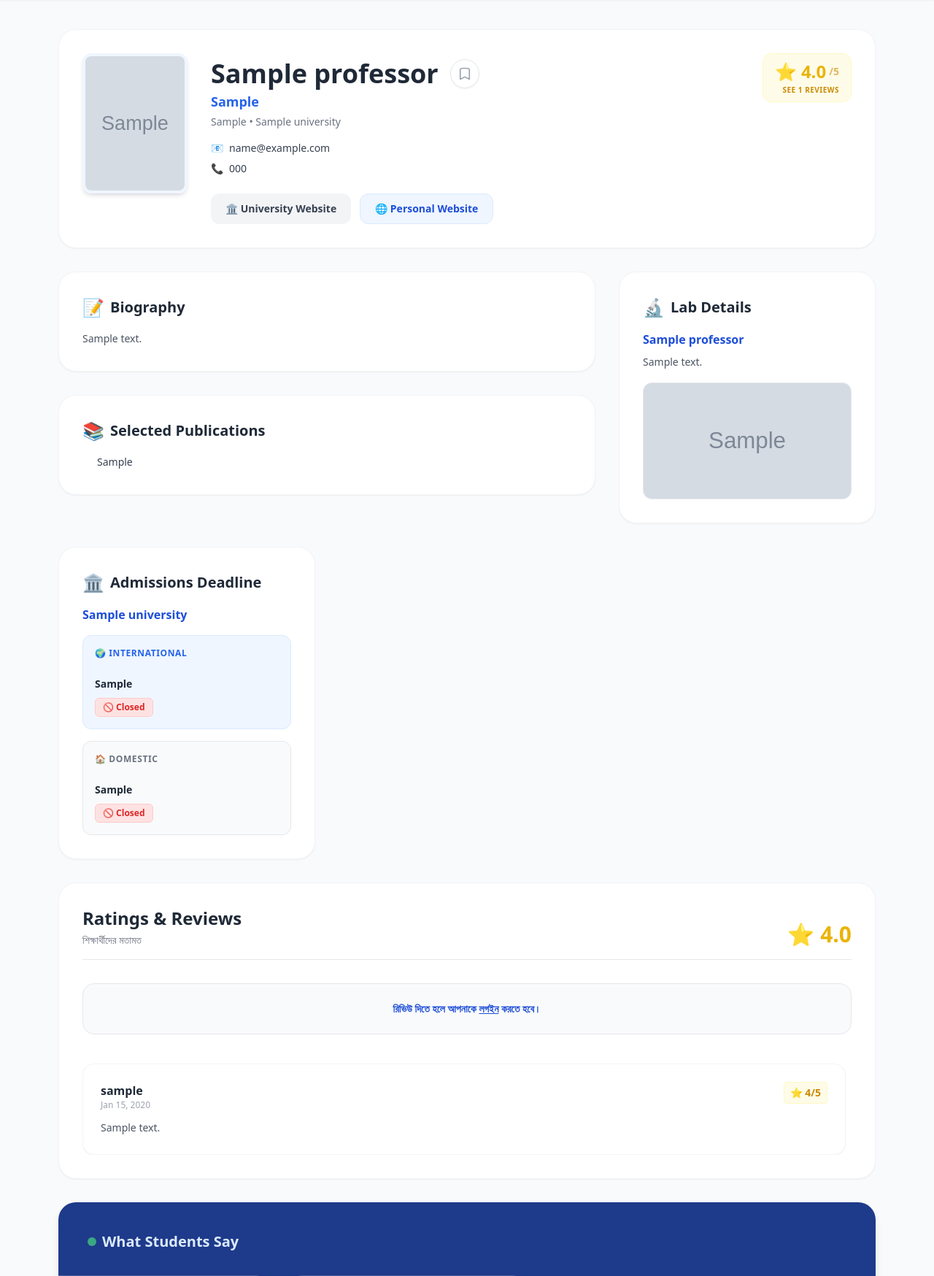
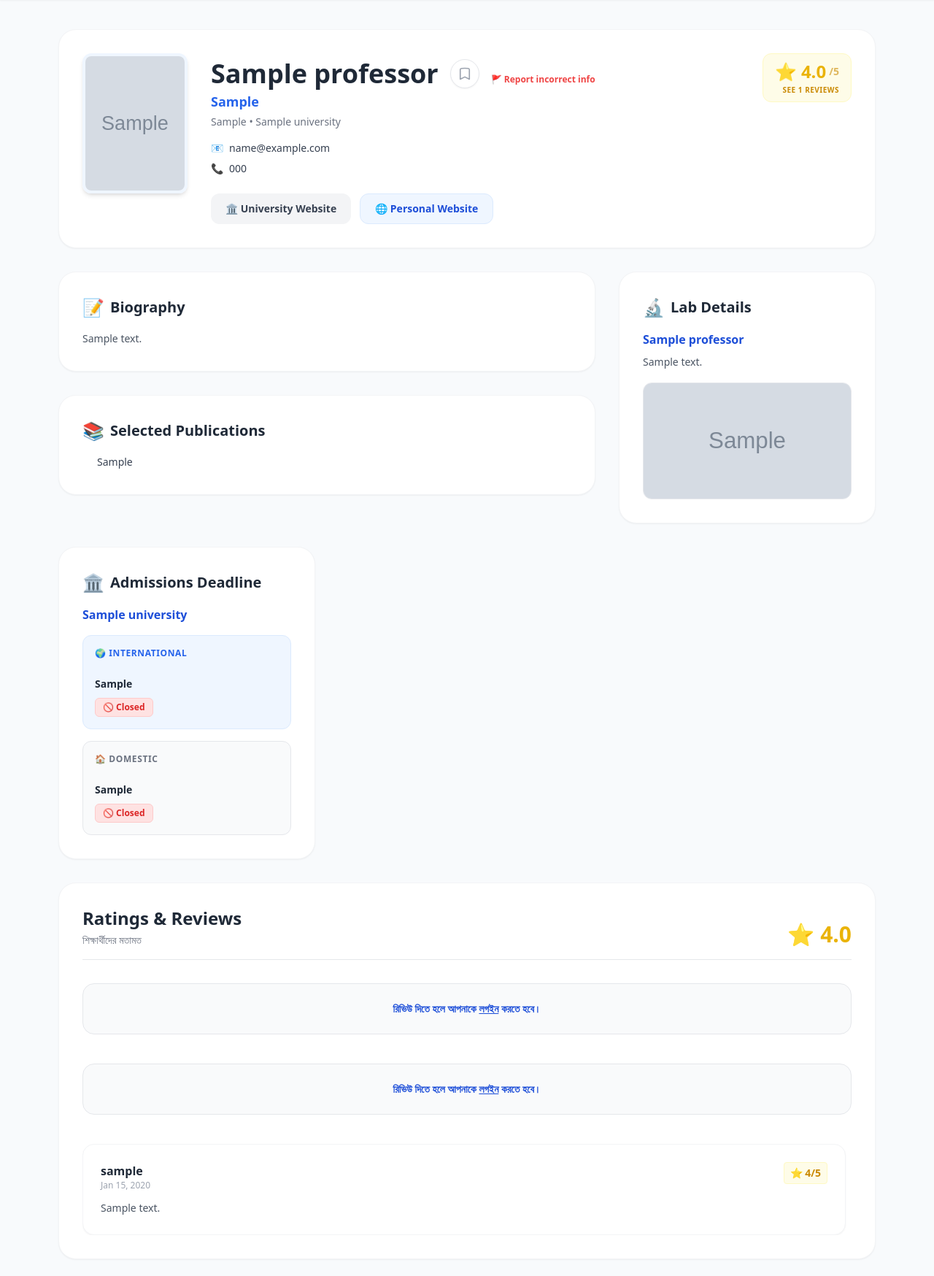
Before and after one commit to Joy-Paul/ProfessorKhujun, a Django app: page /professor/1/ in a window 1280 px wide. Shown: the part 65-1813 px from the top of the page at 73% size. Run offline with Django 5.2, Linux system fonts and the light colour scheme; tables that the repository leaves empty hold one stand-in row (values such as "Sample post"); grey boxes marked "Sample" are stand-in pictures; some libraries are stand-ins or nearby versions.

Commit message:
Added Anti Spam and Rate Limiting Features, Report Button

```diff
--- a/core/urls.py
+++ b/core/urls.py
@@ -35,6 +35,7 @@
     path('donate/checkout/', views.create_checkout_session, name='checkout_session'),
     path('donate/success/', views.payment_success, name='payment_success'),
     path('deadlines/', views.university_deadlines, name='university_deadlines'),
+    path('professor/<int:prof_id>/report/', views.report_professor, name='report_professor'),
 ] + static(settings.MEDIA_URL, document_root=settings.MEDIA_ROOT)
 # urlpatterns এর একদম শেষে এটি যোগ করুন
 if settings.DEBUG:
--- a/main_app/templates/professor_detail.html
+++ b/main_app/templates/professor_detail.html
@@ -70,6 +70,9 @@
                             </svg>
                         </button>
                     </form>
+                    <button onclick="document.getElementById('reportModal').classList.remove('hidden')" class="text-xs text-red-500 font-bold hover:underline flex items-center gap-1 mt-4">
+    🚩 Report incorrect info
+</button>
                 </div>
 
                 <p class="text-lg text-blue-600 font-bold mb-1">{{ professor.designation|default:"Professor" }}</p>
@@ -131,40 +134,6 @@
                     {% endif %}
                 </div>
             </div>
-
-            <!-- <div class="space-y-8">
-
-                <div class="bg-white p-8 rounded-3xl shadow-sm border border-gray-100">
-                    <h2 class="text-xl font-bold text-gray-800 mb-4 flex items-center gap-2">
-                        <span class="text-2xl">🏛️</span> Admissions Deadline
-                    </h2>
-                    <h3 class="font-bold text-blue-700 mb-4">{{ professor.university.name }}</h3>
-
-                    <div class="space-y-3">
-                        <div class="p-4 bg-blue-50 border border-blue-100 rounded-xl">
-                            <p class="text-xs text-blue-600 font-bold uppercase tracking-wider mb-1 flex items-center gap-1">
-                                🌍 International
-                            </p>
-                            <p class="text-sm font-bold text-gray-800 whitespace-pre-line">
-                                {{ professor.university.international_deadline|default:"এখনো আপডেট করা হয়নি" }}
-                            </p>
-                        </div>
-
-                        <div class="p-4 bg-gray-50 border border-gray-200 rounded-xl">
-                            <p class="text-xs text-gray-500 font-bold uppercase tracking-wider mb-1 flex items-center gap-1">
-                                🏠 Domestic
-                            </p>
-                            <p class="text-sm font-bold text-gray-800 whitespace-pre-line">
-                                {{ professor.university.domestic_deadline|default:"এখনো আপডেট করা হয়নি" }}
-                            </p>
-                        </div>
-                    </div>
-                </div>
-
-                <div class="bg-white p-8 rounded-3xl shadow-sm border border-gray-100">
-                    </div>
-
-            </div> -->
 
             <div class="bg-white p-8 rounded-3xl shadow-sm border border-gray-100">
                     <h2 class="text-xl font-bold text-gray-800 mb-4 flex items-center gap-2">
@@ -261,6 +230,24 @@
                 {% endif %}
             </div>
 
+            <div class="mb-10 bg-gray-50 p-6 rounded-2xl border border-gray-200">
+                {% if user.is_authenticated %}
+                    {% if has_reviewed %}
+                        <div class="text-center py-4">
+                            <span class="text-4xl mb-2 block">✅</span>
+                            <h4 class="font-bold text-gray-800">ধন্যবাদ!</h4>
+                            <p class="text-sm text-gray-500">আপনি ইতিমধ্যে এই প্রফেসরের প্রোফাইলে আপনার রিভিউ দিয়েছেন।</p>
+                        </div>
+                    {% elif user.student_profile.is_verified %}
+                        <h4 class="font-bold text-gray-800 mb-4">আপনার মতামত দিন</h4>
+                        {% else %}
+                        <p class="text-sm text-yellow-700 font-bold text-center">আপনার স্টুডেন্ট আইডিটি এখনো ভেরিফাইড হয়নি। ভেরিফাইড হলে আপনি রিভিউ দিতে পারবেন।</p>
+                    {% endif %}
+                {% else %}
+                    <p class="text-sm text-blue-700 font-bold text-center">রিভিউ দিতে হলে আপনাকে <a href="{% url 'login' %}" class="underline">লগইন</a> করতে হবে।</p>
+                {% endif %}
+            </div>
+
             <div class="space-y-6 max-h-[500px] overflow-y-auto pr-2">
                 {% for review in reviews %}
                 <div class="p-6 rounded-2xl border border-gray-100 bg-white shadow-sm">
@@ -339,6 +326,39 @@
         </div>
         {% endif %}
 
+
+<div id="reportModal" class="hidden fixed inset-0 bg-slate-900/60 backdrop-blur-sm z-[100] flex items-center justify-center p-4">
+    <div class="bg-white rounded-3xl shadow-2xl max-w-md w-full p-8 relative">
+        <button onclick="document.getElementById('reportModal').classList.add('hidden')" class="absolute top-5 right-5 text-gray-400 hover:text-red-500 transition">
+            <svg xmlns="http://www.w3.org/2000/svg" class="w-6 h-6" fill="none" viewBox="0 0 24 24" stroke="currentColor"><path stroke-linecap="round" stroke-linejoin="round" stroke-width="2" d="M6 18L18 6M6 6l12 12" /></svg>
+        </button>
+
+        <h3 class="text-2xl font-black text-gray-800 mb-2 flex items-center gap-2">🚩 Report Issue</h3>
+        <p class="text-sm text-gray-500 mb-6">এই প্রোফাইলে কোনো ভুল তথ্য থাকলে আমাদের জানান।</p>
+
+        <form action="{% url 'report_professor' professor.id %}" method="POST" class="space-y-4">
+            {% csrf_token %}
+            <div>
+                <label class="block text-sm font-bold text-gray-600 mb-2">সমস্যার ধরন</label>
+                <select name="issue_type" required class="w-full p-3 bg-gray-50 rounded-xl border outline-none focus:ring-2 focus:ring-red-400 text-sm">
+                    <option value="wrong_email">ভুল ইমেইল অ্যাড্রেস</option>
+                    <option value="wrong_deadline">ভুল ডেডলাইন</option>
+                    <option value="left_uni">ইউনিভার্সিটি ছেড়ে দিয়েছেন</option>
+                    <option value="spam">ফেক প্রোফাইল বা স্প্যাম</option>
+                    <option value="other">অন্যান্য সমস্যা</option>
+                </select>
+            </div>
+            <div>
+                <label class="block text-sm font-bold text-gray-600 mb-2">বিস্তারিত (ঐচ্ছিক)</label>
+                <textarea name="description" rows="3" class="w-full p-3 bg-gray-50 rounded-xl border outline-none focus:ring-2 focus:ring-red-400 text-sm resize-none" placeholder="সঠিক তথ্য জানা থাকলে এখানে লিখুন..."></textarea>
+            </div>
+            <button type="submit" class="w-full bg-red-500 hover:bg-red-600 text-white font-bold py-3 rounded-xl transition shadow-md">
+                রিপোর্ট সাবমিট করুন
+            </button>
+        </form>
+    </div>
+</div>
+
     </main>
 </body>
 </html>
--- a/main_app/views.py
+++ b/main_app/views.py
@@ -56,20 +56,54 @@
 # ==========================================
 # ২. প্রফেসর ডিটেইল ভিউ
 # ==========================================
+# def professor_detail(request, pk):
+#     professor = get_object_or_404(Professor, pk=pk, is_verified=True)
+#     reviews = professor.reviews.all().order_by('-created_at')
+
+#     # স্লাইডারের জন্য কিছু টপ/ভেরিফাইড প্রফেসরদের লিস্ট পাঠানো হলো
+#     # top_professors = Professor.objects.filter(is_verified=True).exclude(id=pk).order_by('-id')[:10]
+#     # Sudhu bhalo review (4 ba 5 star) gulo slider-er jonno ana holo
+#     top_reviews = professor.reviews.filter(rating__gte=4).order_by('-rating', '-created_at')[:10]
+
+#     # --- নতুন লজিক: বুকমার্ক চেক করা ---
+#     is_bookmarked = False
+#     if request.user.is_authenticated:
+#         is_bookmarked = Bookmark.objects.filter(user=request.user, professor=professor).exists()
+#     # -----------------------------------
+
+#     if request.method == 'POST':
+#         if not request.user.is_authenticated:
+#             return redirect('login')
+
+#         student = getattr(request.user, 'student_profile', None)
+#         if student and student.is_verified:
+#             rating = request.POST.get('rating')
+#             comment = request.POST.get('comment')
+#             Review.objects.create(professor=professor, user=request.user, rating=rating, comment=comment)
+#             messages.success(request, "আপনার রিভিউ সফলভাবে সাবমিট হয়েছে!")
+#         else:
+#             messages.error(request, "রিভিউ দেওয়ার জন্য আপনার স্টুডেন্ট আইডি অ্যাডমিন দ্বারা ভেরিফাইড হতে হবে।")
+#         return redirect('professor_detail', pk=pk)
+
+#     return render(request, 'professor_detail.html', {
+#         'professor': professor,
+#         'reviews': reviews,
+#         'top_reviews': top_reviews,  # Eta slider-e pathano holo
+#         'is_bookmarked': is_bookmarked  # <-- এটি টেমপ্লেটে পাঠানো হলো
+#     })
+
+
 def professor_detail(request, pk):
     professor = get_object_or_404(Professor, pk=pk, is_verified=True)
     reviews = professor.reviews.all().order_by('-created_at')
-
-    # স্লাইডারের জন্য কিছু টপ/ভেরিফাইড প্রফেসরদের লিস্ট পাঠানো হলো
-    # top_professors = Professor.objects.filter(is_verified=True).exclude(id=pk).order_by('-id')[:10]
-    # Sudhu bhalo review (4 ba 5 star) gulo slider-er jonno ana holo
     top_reviews = professor.reviews.filter(rating__gte=4).order_by('-rating', '-created_at')[:10]
 
-    # --- নতুন লজিক: বুকমার্ক চেক করা ---
     is_bookmarked = False
+    has_reviewed = False # নতুন: চেক করবে ইউজার আগে রিভিউ দিয়েছে কি না
+
     if request.user.is_authenticated:
         is_bookmarked = Bookmark.objects.filter(user=request.user, professor=professor).exists()
-    # -----------------------------------
+        has_reviewed = Review.objects.filter(user=request.user, professor=professor).exists()
 
     if request.method == 'POST':
         if not request.user.is_authenticated:
@@ -77,10 +111,14 @@
 
         student = getattr(request.user, 'student_profile', None)
         if student and student.is_verified:
-            rating = request.POST.get('rating')
-            comment = request.POST.get('comment')
-            Review.objects.create(professor=professor, user=request.user, rating=rating, comment=comment)
-            messages.success(request, "আপনার রিভিউ সফলভাবে সাবমিট হয়েছে!")
+            # অ্যান্টি-স্প্যাম লজিক: একটির বেশি রিভিউ দেওয়া যাবে না
+            if has_reviewed:
+                messages.error(request, "আপনি আগে থেকেই এই প্রফেসরের প্রোফাইলে একটি রিভিউ দিয়েছেন।")
+            else:
+                rating = request.POST.get('rating')
+                comment = request.POST.get('comment')
+                Review.objects.create(professor=professor, user=request.user, rating=rating, comment=comment)
+                messages.success(request, "আপনার রিভিউ সফলভাবে সাবমিট হয়েছে!")
         else:
             messages.error(request, "রিভিউ দেওয়ার জন্য আপনার স্টুডেন্ট আইডি অ্যাডমিন দ্বারা ভেরিফাইড হতে হবে।")
         return redirect('professor_detail', pk=pk)
@@ -88,8 +126,9 @@
     return render(request, 'professor_detail.html', {
         'professor': professor,
         'reviews': reviews,
-        'top_reviews': top_reviews,  # Eta slider-e pathano holo
-        'is_bookmarked': is_bookmarked  # <-- এটি টেমপ্লেটে পাঠানো হলো
+        'top_reviews': top_reviews,
+        'is_bookmarked': is_bookmarked,
+        'has_reviewed': has_reviewed # এটি টেমপ্লেটে পাঠানো হলো
     })
 # ==========================================
 # ৩. সাইনআপ ভিউ
@@ -324,3 +363,20 @@
         'universities': universities,
         'query': query
     })
+
+
+def report_professor(request, prof_id):
+    if request.method == 'POST':
+        professor = get_object_or_404(Professor, id=prof_id)
+        issue_type = request.POST.get('issue_type')
+        description = request.POST.get('description')
+        user = request.user if request.user.is_authenticated else None
+
+        Report.objects.create(
+            professor=professor,
+            user=user,
+            issue_type=issue_type,
+            description=description
+        )
+        messages.success(request, "রিপোর্ট সাবমিট করার জন্য ধন্যবাদ! অ্যাডমিন খুব দ্রুত এটি চেক করে দেখবে।")
+    return redirect('professor_detail', pk=prof_id)
```
Also changed, not shown: main_app/models.py (+22 -0 lines), main_app/migrations/0011_report.py (added).
